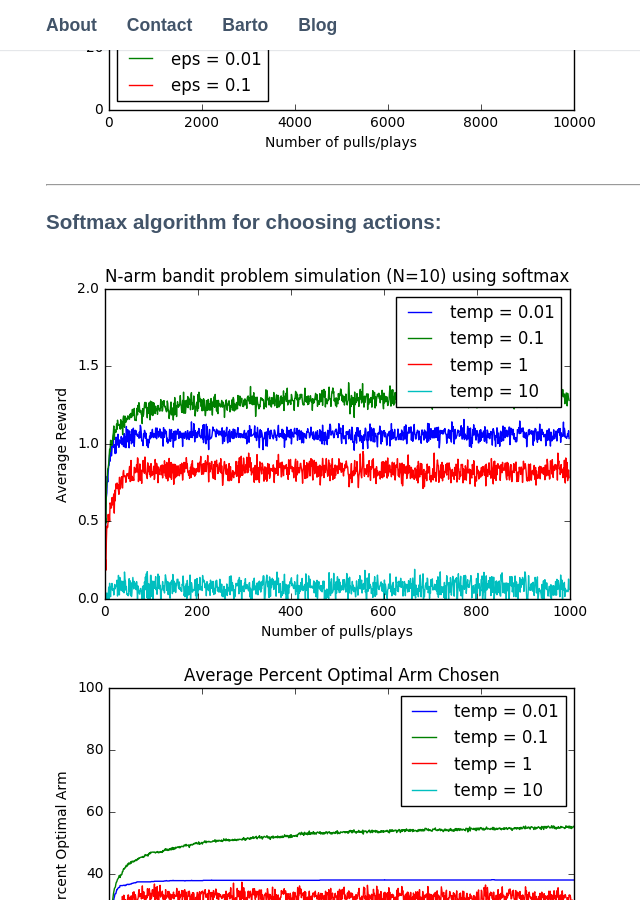
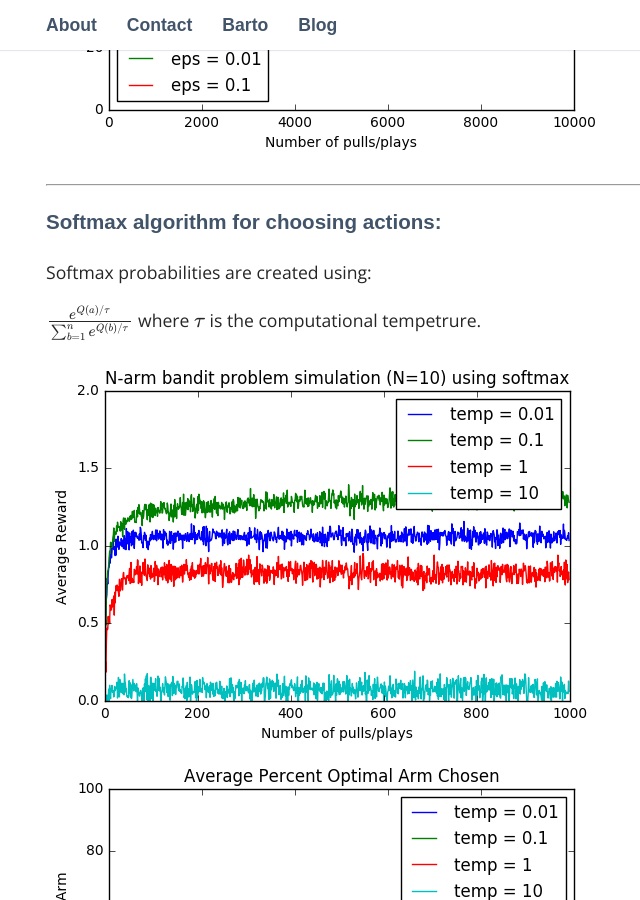
Before and after one commit to Erfi/erfi.github.io, a Jekyll site: the page built from _pages/03_Barto.md, in a window 1280 px wide and 900 px high, scrolled down 1412 px. Shown: the whole window, without its empty margins (209-849 px from the left). Built offline with Jekyll 4.4.1, drawn with Linux system fonts in a browser that asks for light colours; some web fonts are replaced; formulas are drawn with MathJax 3.

```diff
--- a/_includes/head.html
+++ b/_includes/head.html
@@ -10,4 +10,9 @@
 	<link href='https://fonts.googleapis.com/css?family=Open+Sans:400,300,700,800,600' rel='stylesheet' type='text/css'>
 	<link href='https://fonts.googleapis.com/css?family=Muli:400,300' rel='stylesheet' type='text/css'>
 
+
+	<script type="text/javascript" async
+	  src="https://cdn.mathjax.org/mathjax/latest/MathJax.js?config=TeX-MML-AM_CHTML">
+	</script>
+
 </head>
--- a/_pages/03_Barto.md
+++ b/_pages/03_Barto.md
@@ -16,5 +16,10 @@ permalink: /barto/
 ***
 
 ### Softmax algorithm for choosing actions:
+Softmax probabilities are created using:
+{% raw %}
+$$\frac{e^{Q(a)/\tau}}{\sum_{b=1}^{n}e^{Q(b)/\tau}}$$
+where $$\tau$$ is the computational tempetrure.
+{% endraw %}
 ![Softmax: reward over time](/assets/Barto_2p3_softmax_reward.png)
 ![Softmax: percent optimal action over time](/assets/Barto_2p3_softmax_optimalAction.png)
```
